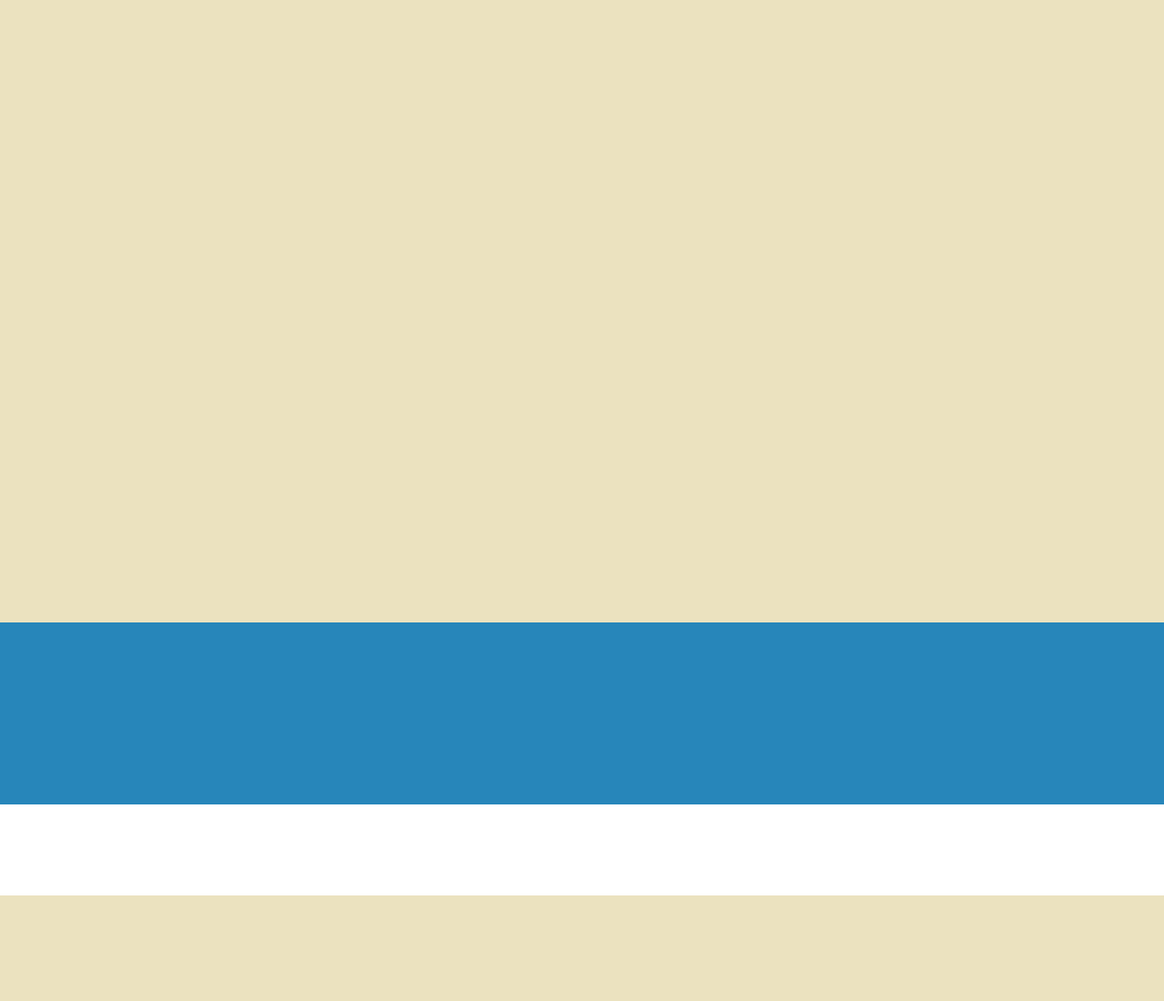
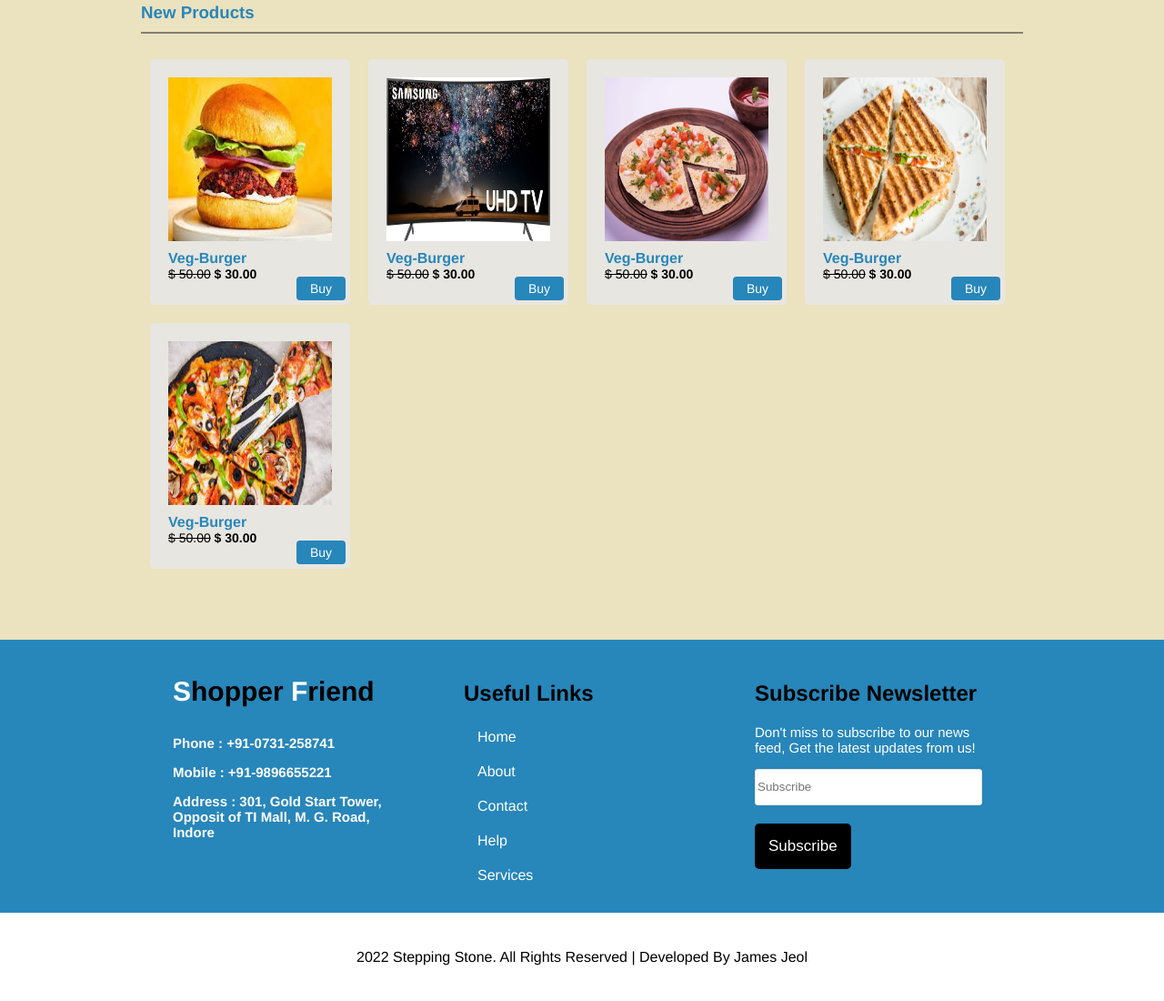
Before and after one commit to jamesjoel/tss6, a plain HTML site: page layout2/index.html in a window 1280 px wide. Shown: the part 436-1536 px from the top of the page at 91% size. Before the commit the page ends 1420 px from the top, so only its background shows below. Drawn offline with Linux system fonts and the light colour scheme.

Commit message:
layout 2 in css

```diff
--- a/layout2/index.html
+++ b/layout2/index.html
@@ -34,16 +34,81 @@
             </div>
         </div>
         <div class="slider">
-            <div class="viewport"></div>
+            <div class="viewport">
+                <div class="slider-box"></div>
+            </div>
         </div>
         <div class="products">
-            <div class="viewport"></div>
+            <div class="viewport">
+                <h3>New Products</h3>
+                <div class="pro-box">
+                    <img src="images/1.jpg" />
+                    <h4>Veg-Burger</h4>
+                    <p><del>$ 50.00</del> <b>$ 30.00</b></p>
+                    <a href="#">Buy</a>
+                </div>
+                <div class="pro-box">
+                    <img src="images/2.jpg" />
+                    <h4>Veg-Burger</h4>
+                    <p><del>$ 50.00</del> <b>$ 30.00</b></p>
+                    <a href="#">Buy</a>
+                </div>
+                <div class="pro-box">
+                    <img src="images/3.gif" />
+                    <h4>Veg-Burger</h4>
+                    <p><del>$ 50.00</del> <b>$ 30.00</b></p>
+                    <a href="#">Buy</a>
+                </div>
+                <div class="pro-box">
+                    <img src="images/4.jpg" />
+                    <h4>Veg-Burger</h4>
+                    <p><del>$ 50.00</del> <b>$ 30.00</b></p>
+                    <a href="#">Buy</a>
+                </div>
+                <div class="pro-box">
+                    <img src="images/5.jpg" />
+                    <h4>Veg-Burger</h4>
+                    <p><del>$ 50.00</del> <b>$ 30.00</b></p>
+                    <a href="#">Buy</a>
+                </div>
+
+            </div>
         </div>
         <div class="email">
-            <div class="viewport"></div>
+            <div class="viewport">
+                <div class="email-box">
+                    <div class="logo">
+                        <h1><span>S</span>hopper <span>F</span>riend</h1>
+                    </div>
+                    <h3>Phone : +91-0731-258741</h3>
+                    <h3>Mobile : +91-9896655221</h3>
+                    <h3>Address : 301, Gold Start Tower, Opposit of TI Mall, M. G. Road, Indore</h3>
+                </div>
+                <div class="email-box">
+                    <h2>Useful Links</h2>
+                    <ul>
+                        <li><a href="#">Home</a></li>
+                        <li><a href="#">About</a></li>
+                        <li><a href="#">Contact</a></li>
+                        <li><a href="#">Help</a></li>
+                        <li><a href="#">Services</a></li>
+
+
+                    </ul>
+                </div>
+                <div class="email-box">
+                    <h2>Subscribe Newsletter</h2>
+                    <p>Don't miss to subscribe to our news feed, Get the latest updates from us!</p>
+                    <input type="text" class="input-text" placeholder="Subscribe" />
+                    <input type="submit" class="input-btn" value="Subscribe" />
+
+                </div>
+            </div>
         </div>
         <div class="footer">
-            <div class="viewport"></div>
+            <div class="viewport">
+                <p>2022 Stepping Stone. All Rights Reserved | Developed By James Jeol</p>
+            </div>
         </div>
     </body>
 </html>
--- a/layout2/style.css
+++ b/layout2/style.css
@@ -78,6 +78,10 @@ body{
     color: #fff;
     border-radius: 5px;
 }
+.email-box .logo h1{
+    font-size: 30px;
+
+}
 
 
 
@@ -107,7 +111,6 @@ body{
 }
 .nav ul li a:hover{
     background-color: #848073;
-    border: 5px solid #fff;
 
 }
 
@@ -124,10 +127,67 @@ body{
     /* background-color: green; */
 }
 .email{
-    height: 200px;
+    height: 300px;
     width: 100%;
     background-color: #2786BA;
 }
+.email-box{
+    height: 250px;
+    width: 250px;
+    /* background-color: red; */
+    float: left;
+    margin: 25px 35px;
+}
+.email-box p{
+    color: #fff;
+    font-size: 15px;
+}
+.input-text{
+    height: 40px;
+    width: 100%;
+    border:1px solid #e8e6e1;
+    border-radius: 3px;
+}
+.input-btn{
+    margin-top: 20px;
+    background-color: #000000;
+    border: none;
+    color: #fff;
+    padding: 15px;
+    font-size: 17px;
+    border-radius: 5px;
+}
+.input-btn:hover{
+    cursor: pointer;
+    background-color: #848073
+}
+
+
+.email-box h3{
+    font-size: 15px;
+    color: #fff;
+}
+.email-box ul{
+    margin: 0;
+    padding: 0;
+}
+
+.email-box ul li{
+    list-style-type: none;
+}
+
+.email-box ul li a{
+    display: block;
+    color: #fff;
+    text-decoration: none;
+    margin: 10px;
+    padding: 5px;
+
+}
+.email-box ul li a:hover{
+    background-color: #848073;
+}
+
 .footer{
     height: 100px;
     width: 100%;
@@ -138,3 +198,74 @@ body{
     width: 970px;
     margin: 0 auto;
 }
+
+.slider-box{
+    background-color: #fff;
+    height: 280px;
+    width: 950px;
+    border: 10px solid #848073;
+}
+.products h3{
+    color: #2786BA;
+    border-bottom: 2px solid #848073;
+    padding-bottom: 10px;
+}
+.pro-box{
+    height: 250px;
+    width: 220px;
+    background-color: #e8e6e1;
+    float: left;
+    margin: 10px;
+    text-align: center;
+    padding-top: 20px;
+    transition: .5s;
+    border-radius: 5px;
+
+}
+.pro-box:hover{
+    box-shadow: 0 0 50px #000;
+    cursor: pointer;
+    background-color: #fff;
+}
+
+
+
+.pro-box img{
+    width: 180px;
+    height: 180px;
+}
+.pro-box h4{
+    color: #2786BA;
+    text-align: left;
+    margin: 10px 0 0 20px;
+    padding-bottom: 0;
+}
+.pro-box p{
+    margin-top: 0;
+    margin-left: 20px;
+    margin-bottom: 0;
+    padding: 0;
+    font-size: 14px;
+    text-align: left;
+}
+.pro-box a{
+    background-color: #2786BA;
+    text-decoration: none;
+    color: #fff;
+    font-size: 14px;
+    padding: 5px 15px;
+    margin-top: -5px;
+    margin-right: 5px;
+    display: inline-block;
+    float: right;
+    border-radius: 4px;
+}
+.pro-box a:hover{
+    background-color: #000;
+    color: #fff;
+}
+.footer p{
+    margin: 0;
+    padding-top: 40px;
+    text-align: center;
+}
```
Also changed, not shown: layout2/images/1.jpg (added), layout2/images/2.jpg (added), layout2/images/3.gif (added), layout2/images/4.jpg (added), layout2/images/5.jpg (added), layout2/images/6.jpg (added).
